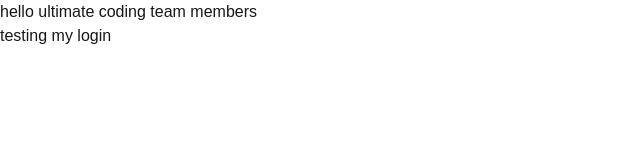
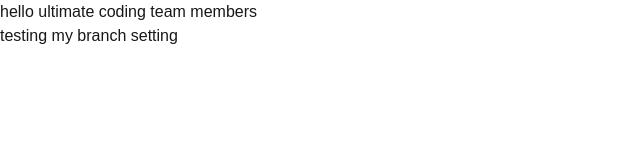
Before and after one commit to rafiq-567/tour-management-system-team-ultimate-coding, a Next.js app: page / in a window 1280 px wide. Shown: the top 160 px of the page, without its empty margins (0-640 px from the left). Built offline with nearby package versions, Linux system fonts and the light colour scheme.

Commit message:
test commit

```diff
--- a/src/app/page.js
+++ b/src/app/page.js
@@ -4,7 +4,7 @@ export default function Home() {
   return (
    <div>
     <h1>hello ultimate coding team members</h1>
-    <div><h1>testing my login</h1></div>
+    <div><h1>testing my branch setting</h1></div>
    </div>
 
   );
```
